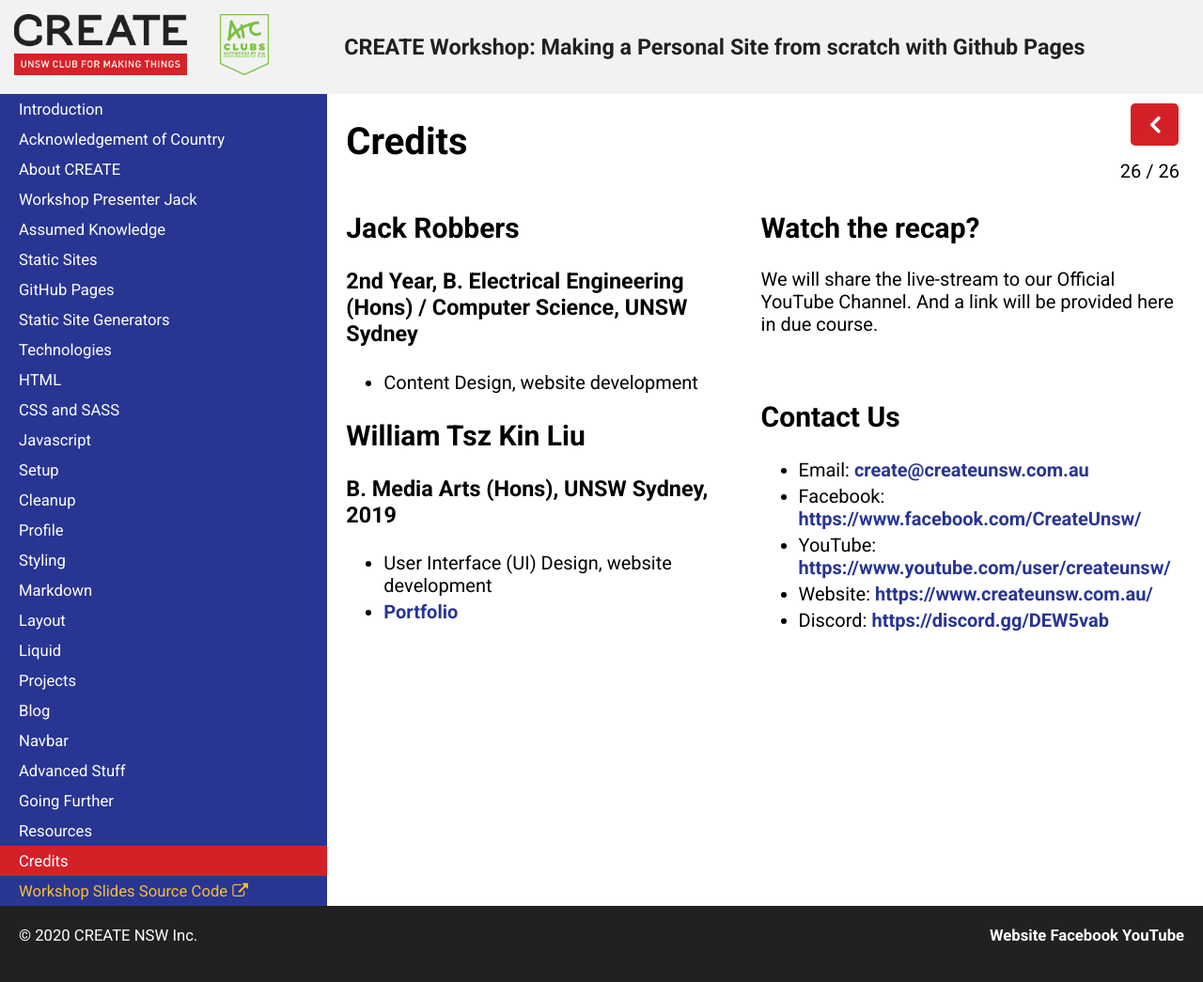
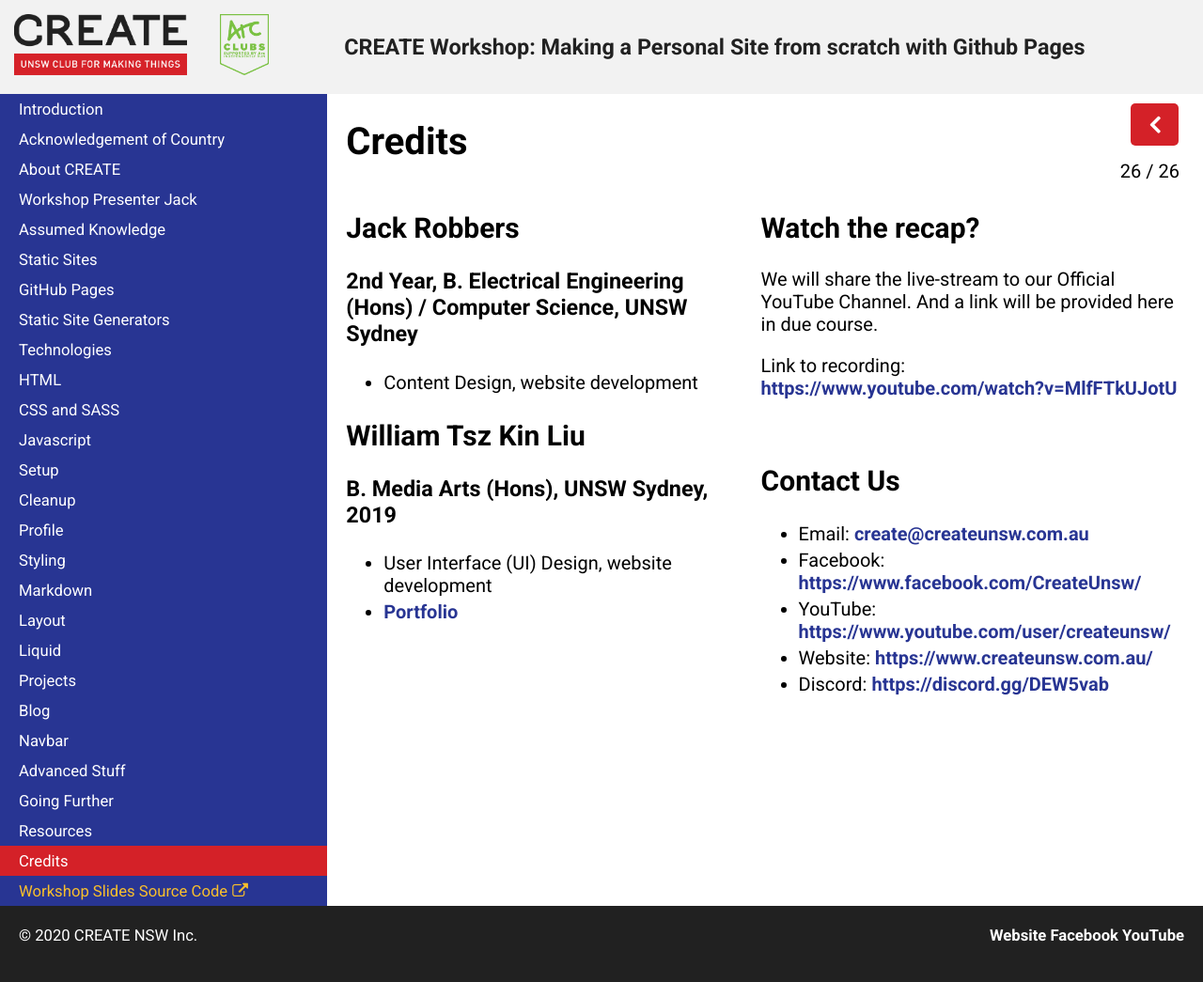
Before and after one commit to CreateUNSW/github-pages-workshop, a Jekyll site: the page built from __slides/Credits.md, in a window 1280 px wide. Shown: the whole page at 94% size. Built offline with Jekyll 4.4.1, drawn with Linux system fonts in a browser that asks for light colours.

Commit message:
add link to recording in the last slide.

```diff
--- a/__slides/Credits.md
+++ b/__slides/Credits.md
@@ -16,6 +16,8 @@ COLUMN
 
 We will share the live-stream to our Official YouTube Channel. And a link will be provided here in due course.
 
+Link to recording: [https://www.youtube.com/watch?v=MlfFTkUJotU](https://www.youtube.com/watch?v=MlfFTkUJotU)
+
 <br>
 
 ## Contact Us
```
